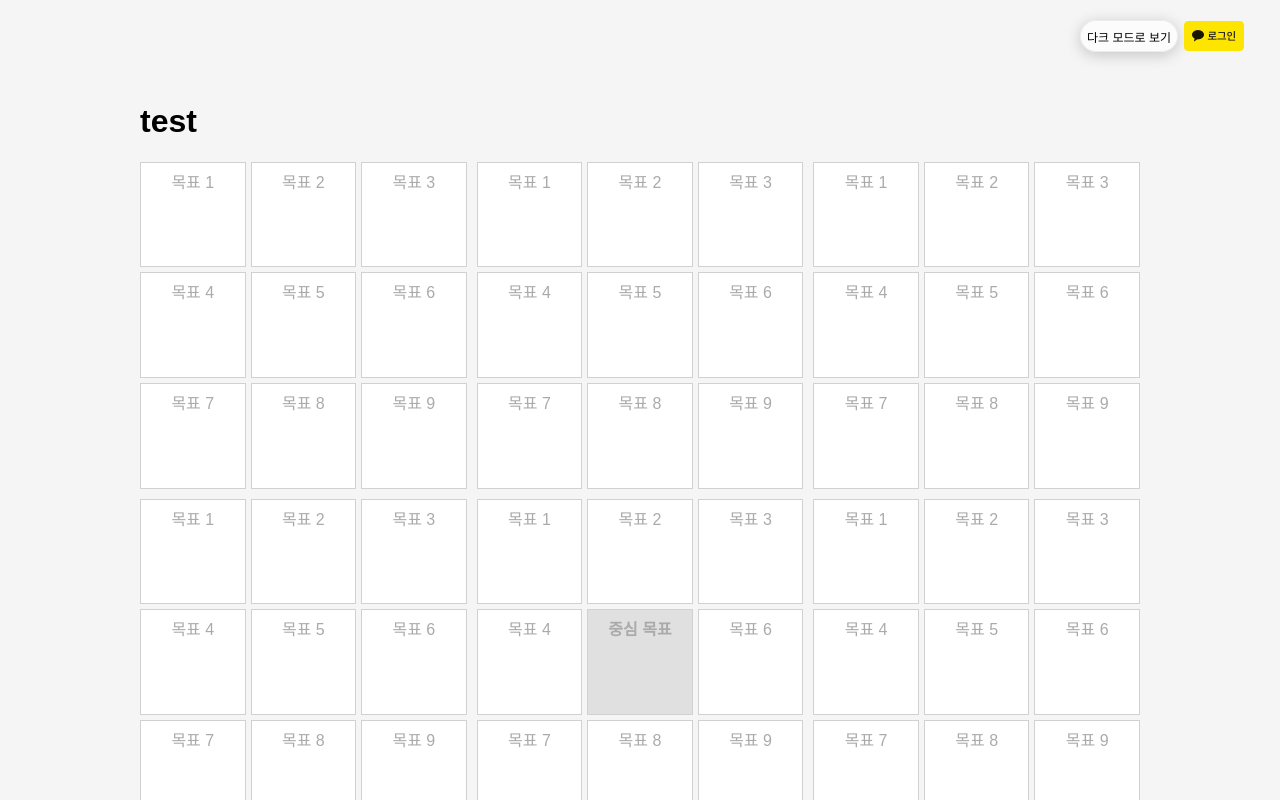
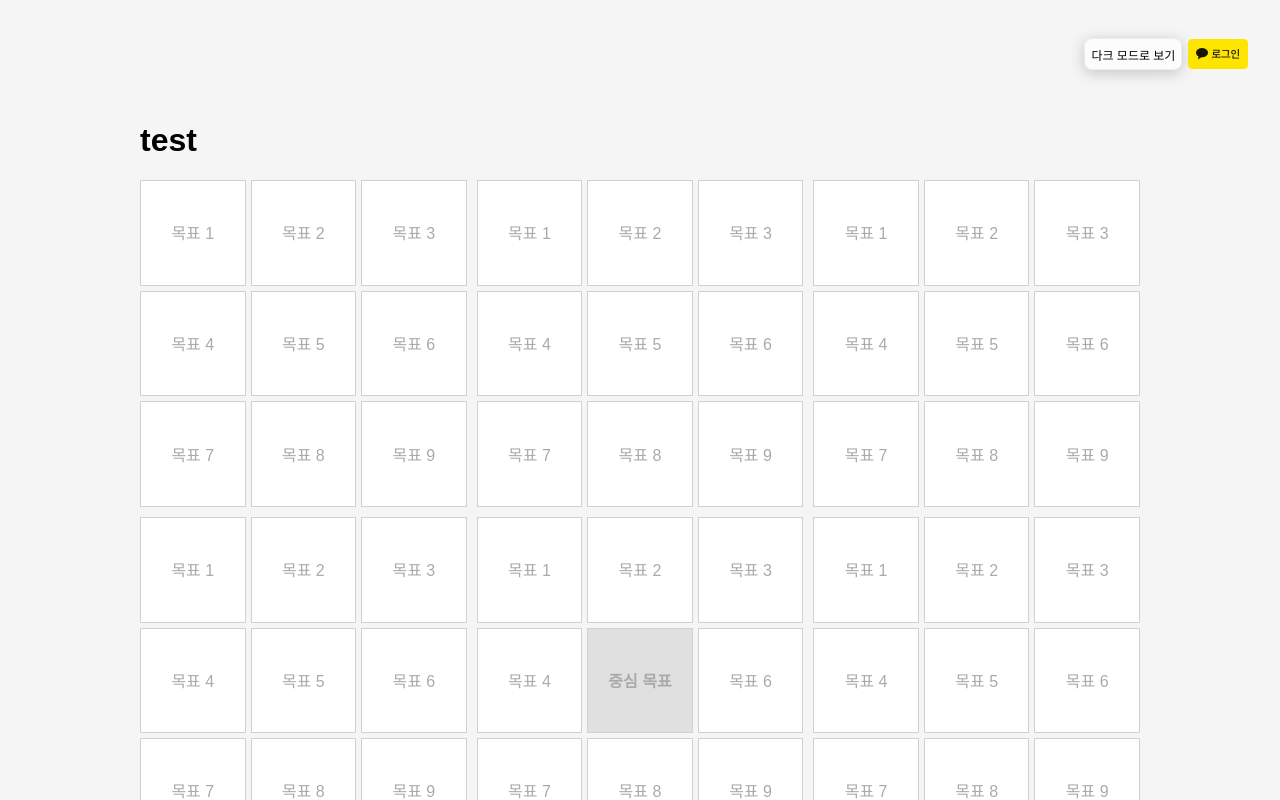
Before and after one commit to jiin329/mandalart, a React app in the folder front-end/: page / in a window 1280 px wide. Shown: the top 800 px of the page. Built offline with nearby package versions, Linux system fonts and the light colour scheme.

Commit message:
[feat/fe] add vertical align textarea

```diff
--- a/front-end/src/index.tsx
+++ b/front-end/src/index.tsx
@@ -74,7 +74,7 @@ const MainContainer = styled.div`
 const ButtonContainer = styled.div`
   display: flex; /*자식 요소 배치 정의*/
   justify-content: flex-end; /*오른쪽 끝으로 정렬*/
-  padding: 20px 30px 0px 0px;
+  padding: 3% 2% 0 0;
 `;
 
 const KakaoLoginButton = styled.button`
@@ -97,7 +97,7 @@ const KakaoLoginButton = styled.button`
 const ThemeButton = styled.button`
   border: 1px solid rgba(230, 230, 230, 0.7);
   background-color: rgba(255, 255, 255, 0.7);
-  border-radius: 28px;
+  border-radius: 8px;
   box-shadow: 0 3px 15px rgba(0, 0, 0, 0.2);
   cursor: pointer;
   padding: 10;
--- a/front-end/src/mandalartGrid.tsx
+++ b/front-end/src/mandalartGrid.tsx
@@ -12,7 +12,8 @@ const MandalartGrid: React.FC<MandalartGridProps> = ({
   cells,
   onCellChange,
   isCenter = false,
-}) => (
+}) => {
+  return (
     <>
       {cells.map((cell, index) => {
         const CellComponent = isCenter && index === 4 ? CenterCell : Cell;
@@ -32,9 +33,8 @@ const MandalartGrid: React.FC<MandalartGridProps> = ({
       })}
     </>
   );
-
+};
 const Cell = styled.textarea<{ theme: any }>`
-  display: inline-flex;
   justify-content: center;
   align-items: center;
   vertical-align: middle;
@@ -63,6 +63,8 @@ const Cell = styled.textarea<{ theme: any }>`
   &::placeholder {
     color: #aaa;
   }
+  padding-top: calc(50% - 0.6em); /* 텍스트 높이의 절반을 빼서 중앙 정렬 */
+  padding-bottom: calc(50% - 0.6em); /* 텍스트 높이의 절반을 빼서 중앙 정렬 */
 `;
 
 const CenterCell = styled(Cell)`
```
Lines whose indentation alone changed are shown as unchanged.
